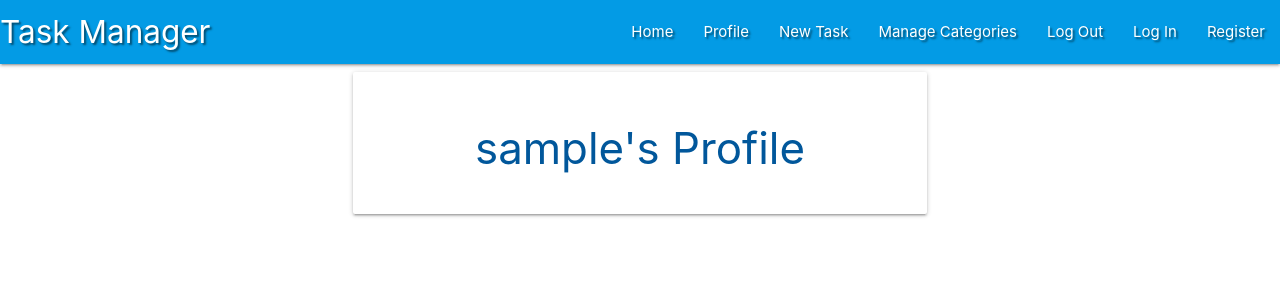
After one commit to Andreim1998/Task-Manager, a Flask app: page /profile/1 in a window 1280 px wide. The commit adds this page. Shown: the top 300 px of the page. Run offline with Flask 2, Linux system fonts and the light colour scheme; the visitor is signed in with stand-in values (Sample User, id 1); a database or web service that is not in the repository returns one stand-in record (values such as "Sample title"); some libraries are stand-ins or nearby versions.

Commit message:
Add session user profile

```diff
--- a/app.py
+++ b/app.py
@@ -45,7 +45,9 @@ def register():
         #put  the new into 'session' cookie
         session['user'] = request.form.get("username").lower()
         flash("Registration Successful!")
+        return redirect(url_for("profile", username=session["user"]))
     return render_template("register.html")
+
 
 
 @app.route("/login", methods=["GET", "POST"])
@@ -56,9 +58,10 @@ def login():
 
         if existing_user:
             #ensure hashed password matches user inputs
-            if check_password_hash(existing_user["passowrd"], request.form.get("passowrd")):
+            if check_password_hash(existing_user["password"], request.form.get("password")):
                 session["user"] = request.form.get("username").lower()
                 flash("Welcome, {}".format(request.form.get("username")))
+                return redirect(url_for("profile", username=session["user"]))
             else:
                 #invalid passowrd match
                 flash("Incorecct Username and/or Password")
@@ -71,6 +74,15 @@ def login():
 
     return render_template("login.html")
 
+
+@app.route("/profile/<username>", methods=["GET", "POST"])
+def profile(username):
+    #grab the sessions user's username form db
+    username = mongo.db.users.find_one({"username": session["user"]})["username"]
+    return render_template("profile.html", username=username)
+
+
+
 if __name__ == "__main__":
     app.run(host=os.environ.get("IP"),
             port=int(os.environ.get("PORT")),
--- a/templates/base.html
+++ b/templates/base.html
@@ -25,7 +25,7 @@
                 <a href="#" data-target="mobile-demo" class="sidenav-trigger right"><i class="fas fa-bars"></i></a>
                 <ul class="right hide-on-med-and-down">
                     <li><a href="{{ url_for('get_tasks') }}">Home</a></li>
-                    <li><a href="#">Profile</a></li>
+                    <li><a href="{{ url_for('profile', username=session['user']) }}">Profile</a></li>
                     <li><a href="#">New Task</a></li>
                     <li><a href="#">Manage Categories</a></li>
                     <li><a href="#">Log Out</a></li>
@@ -40,7 +40,7 @@
                 <h4 class="center-align light-blue-text text-darken-4">Task Manager</h4>
             </li>
             <li><a href="{{ url_for('get_tasks') }}">Home</a></li>
-            <li><a href="#">Profile</a></li>
+            <li><a href="{{ url_for('profile', username=session['user']) }}">Profile</a></li>
             <li><a href="#">New Task</a></li>
             <li><a href="#">Manage Categories</a></li>
             <li><a href="#">Log Out</a></li>
--- /dev/null
+++ b/templates/profile.html
@@ -0,0 +1,17 @@
+{% extends "base.html" %}
+{% block content %}
+
+
+<div class="row">
+    <div class="col s12 m8 offset-m2">
+        <div class="card-panel">
+            <h3 class="center-align light-blue-text text-darken-4">
+                {{ username }}'s Profile
+            </h3>
+        </div>
+    </div>
+</div>
+
+
+
+{% endblock %}
```
